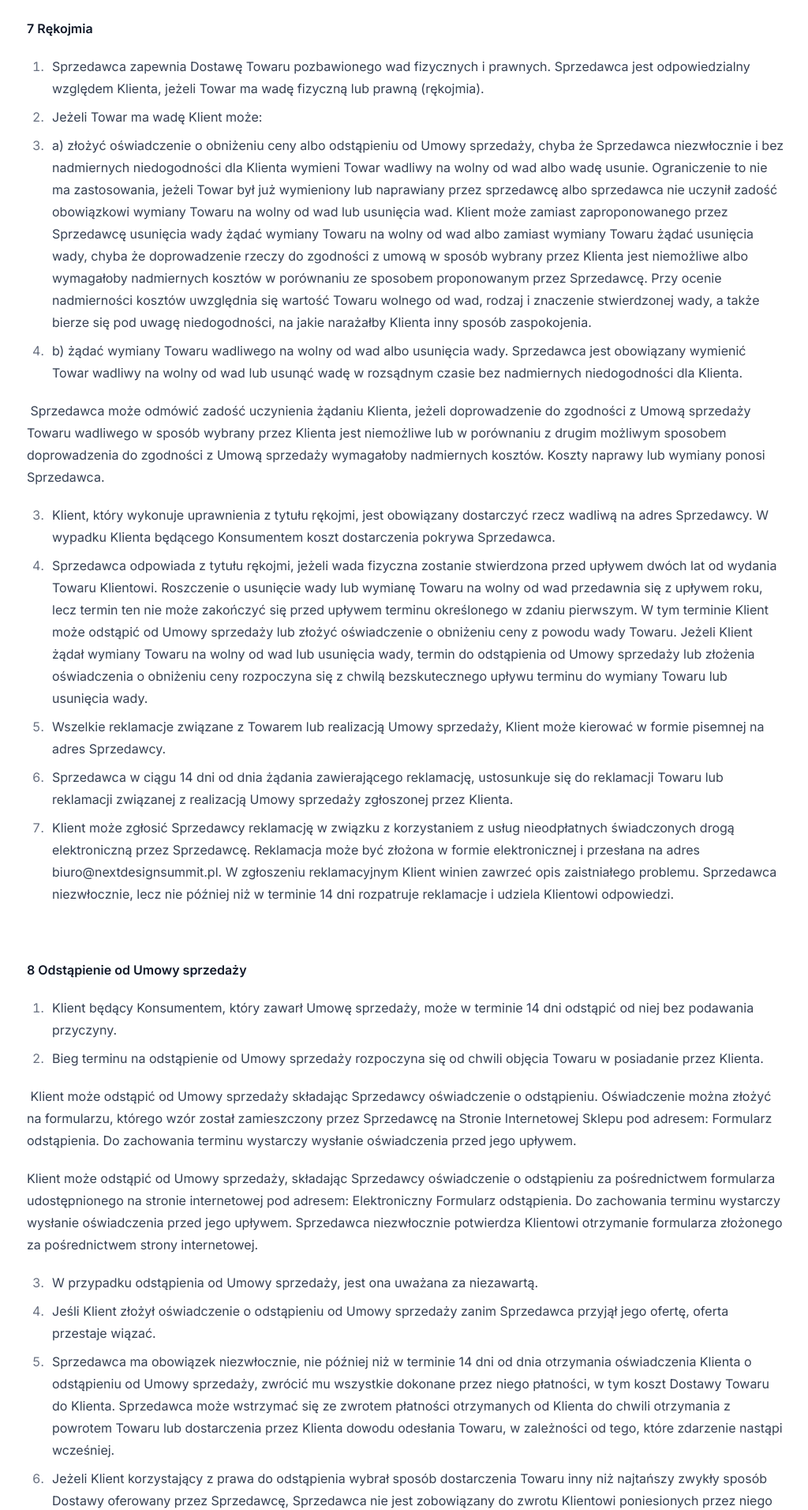
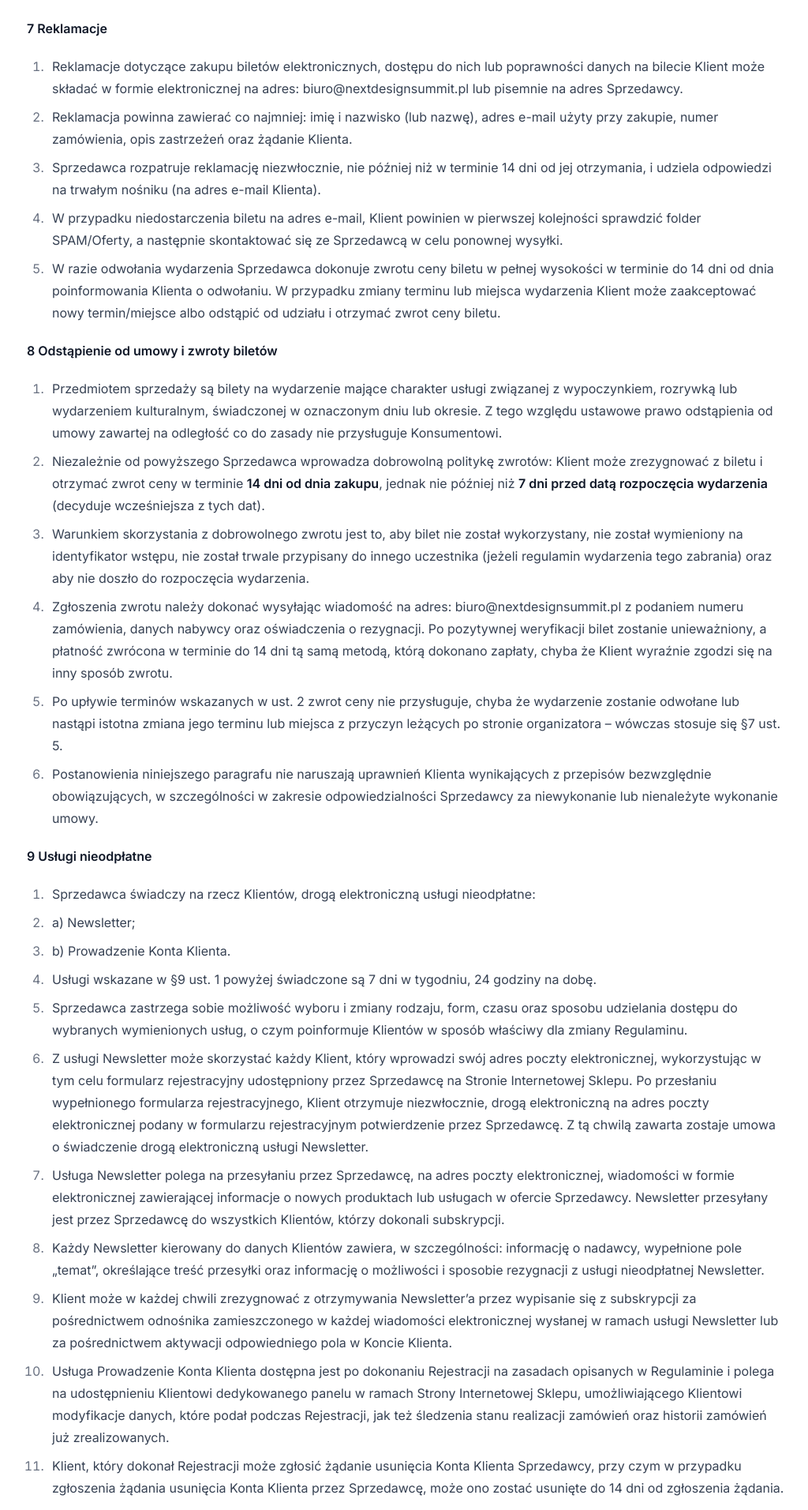
Before and after one commit to wk93/nextdesignsummit.pl, a Next.js app: page /regulamin in a window 1280 px wide. Shown: the part 4280-6192 px from the top of the page at 79% size, without its empty margins (126-1150 px from the left). Built offline with nearby package versions, Linux system fonts and the light colour scheme.

Commit message:
update terms

```diff
--- a/data.ts
+++ b/data.ts
@@ -102,50 +102,66 @@ export const terms = `<p><span style="font-weight: 400;">Niniejszy Regulamin okr
 <li><span style="font-weight: 400;"> Sprzedawca, zgodnie z wolą Klienta, dołącza do przesyłki będącej przedmiotem Dostawy paragon albo fakturę VAT obejmującą dostarczane Towary.</span></li>
 </ol>
 <p>&nbsp;</p>
-<p><strong>7 Rękojmia</strong></p>
+<p><strong>7 Reklamacje</strong></p>
 <ol>
-<li><span style="font-weight: 400;"> Sprzedawca zapewnia Dostawę Towaru pozbawionego wad fizycznych i prawnych. Sprzedawca jest odpowiedzialny względem Klienta, jeżeli Towar ma wadę fizyczną lub prawną (rękojmia).</span></li>
-<li><span style="font-weight: 400;"> Jeżeli Towar ma wadę Klient może:</span></li>
-<li><span style="font-weight: 400;">a) złożyć oświadczenie o obniżeniu ceny albo odstąpieniu od Umowy sprzedaży, chyba że Sprzedawca niezwłocznie i bez nadmiernych niedogodności dla Klienta wymieni Towar wadliwy na wolny od wad albo wadę usunie. Ograniczenie to nie ma zastosowania, jeżeli Towar był już wymieniony lub naprawiany przez sprzedawcę albo sprzedawca nie uczynił zadość obowiązkowi wymiany Towaru na wolny od wad lub usunięcia wad. Klient może zamiast zaproponowanego przez Sprzedawcę usunięcia wady żądać wymiany Towaru na wolny od wad albo zamiast wymiany Towaru żądać usunięcia wady, chyba że doprowadzenie rzeczy do zgodności z umową w spos&oacute;b wybrany przez Klienta jest niemożliwe albo wymagałoby nadmiernych koszt&oacute;w w por&oacute;wnaniu ze sposobem proponowanym przez Sprzedawcę. Przy ocenie nadmierności koszt&oacute;w uwzględnia się wartość Towaru wolnego od wad, rodzaj i znaczenie stwierdzonej wady, a także bierze się pod uwagę niedogodności, na jakie narażałby Klienta inny spos&oacute;b zaspokojenia.</span></li>
-<li><span style="font-weight: 400;">b) żądać wymiany Towaru wadliwego na wolny od wad albo usunięcia wady. Sprzedawca jest obowiązany wymienić Towar wadliwy na wolny od wad lub usunąć wadę w rozsądnym czasie bez nadmiernych niedogodności dla Klienta.</span></li>
+  <li><span style="font-weight:400;">
+    Reklamacje dotyczące zakupu biletów elektronicznych, dostępu do nich lub poprawności danych na bilecie
+    Klient może składać w formie elektronicznej na adres: biuro@nextdesignsummit.pl lub pisemnie na adres Sprzedawcy.
+  </span></li>
+  <li><span style="font-weight:400;">
+    Reklamacja powinna zawierać co najmniej: imię i nazwisko (lub nazwę), adres e-mail użyty przy zakupie,
+    numer zamówienia, opis zastrzeżeń oraz żądanie Klienta.
+  </span></li>
+  <li><span style="font-weight:400;">
+    Sprzedawca rozpatruje reklamację niezwłocznie, nie później niż w terminie 14 dni od jej otrzymania,
+    i udziela odpowiedzi na trwałym nośniku (na adres e-mail Klienta).
+  </span></li>
+  <li><span style="font-weight:400;">
+    W przypadku niedostarczenia biletu na adres e-mail, Klient powinien w pierwszej kolejności sprawdzić folder SPAM/Oferty,
+    a następnie skontaktować się ze Sprzedawcą w celu ponownej wysyłki.
+  </span></li>
+  <li><span style="font-weight:400;">
+    W razie odwołania wydarzenia Sprzedawca dokonuje zwrotu ceny biletu w pełnej wysokości w terminie do 14 dni
+    od dnia poinformowania Klienta o odwołaniu. W przypadku zmiany terminu lub miejsca wydarzenia Klient może
+    zaakceptować nowy termin/miejsce albo odstąpić od udziału i otrzymać zwrot ceny biletu.
+  </span></li>
 </ol>
-<p><span style="font-weight: 400;">&nbsp;Sprzedawca może odm&oacute;wić zadość uczynienia żądaniu Klienta, jeżeli doprowadzenie do zgodności z Umową sprzedaży Towaru wadliwego w spos&oacute;b wybrany przez Klienta jest niemożliwe lub w por&oacute;wnaniu z drugim możliwym sposobem doprowadzenia do zgodności z Umową sprzedaży wymagałoby nadmiernych koszt&oacute;w. Koszty naprawy lub wymiany ponosi Sprzedawca.</span></p>
-<ol start="3">
-<li><span style="font-weight: 400;"> Klient, kt&oacute;ry wykonuje uprawnienia z tytułu rękojmi, jest obowiązany dostarczyć rzecz wadliwą na adres Sprzedawcy. W wypadku Klienta będącego Konsumentem koszt dostarczenia pokrywa Sprzedawca.</span></li>
-<li><span style="font-weight: 400;"> Sprzedawca odpowiada z tytułu rękojmi, jeżeli wada fizyczna zostanie stwierdzona przed upływem dw&oacute;ch lat od wydania Towaru Klientowi. Roszczenie o usunięcie wady lub wymianę Towaru na wolny od wad przedawnia się z upływem roku, lecz termin ten nie może zakończyć się przed upływem terminu określonego w zdaniu pierwszym. W tym terminie Klient może odstąpić od Umowy sprzedaży lub złożyć oświadczenie o obniżeniu ceny z powodu wady Towaru. Jeżeli Klient żądał wymiany Towaru na wolny od wad lub usunięcia wady, termin do odstąpienia od Umowy sprzedaży lub złożenia oświadczenia o obniżeniu ceny rozpoczyna się z chwilą bezskutecznego upływu terminu do wymiany Towaru lub usunięcia wady.</span></li>
-<li><span style="font-weight: 400;"> Wszelkie reklamacje związane z Towarem lub realizacją Umowy sprzedaży, Klient może kierować w formie pisemnej na adres Sprzedawcy.</span></li>
-<li><span style="font-weight: 400;"> Sprzedawca w ciągu 14 dni od dnia żądania zawierającego reklamację, ustosunkuje się do reklamacji Towaru lub reklamacji związanej z realizacją Umowy sprzedaży zgłoszonej przez Klienta.</span></li>
-<li><span style="font-weight: 400;"> Klient może zgłosić Sprzedawcy reklamację w związku z korzystaniem z usług nieodpłatnych świadczonych drogą elektroniczną przez Sprzedawcę. Reklamacja może być złożona w formie elektronicznej i przesłana na adres biuro@nextdesignsummit.pl. W zgłoszeniu reklamacyjnym Klient winien zawrzeć opis zaistniałego problemu. Sprzedawca niezwłocznie, lecz nie p&oacute;źniej niż w terminie 14 dni rozpatruje reklamacje i udziela Klientowi odpowiedzi.</span></li>
+<p><strong>8 Odstąpienie od umowy i zwroty biletów</strong></p>
+<ol>
+  <li><span style="font-weight:400;">
+    Przedmiotem sprzedaży są bilety na wydarzenie mające charakter usługi związanej z wypoczynkiem,
+    rozrywką lub wydarzeniem kulturalnym, świadczonej w oznaczonym dniu lub okresie.
+    Z tego względu ustawowe prawo odstąpienia od umowy zawartej na odległość co do zasady nie przysługuje Konsumentowi.
+  </span></li>
+
+  <li><span style="font-weight:400;">
+    Niezależnie od powyższego Sprzedawca wprowadza dobrowolną politykę zwrotów:
+    Klient może zrezygnować z biletu i otrzymać zwrot ceny w terminie <strong>14 dni od dnia zakupu</strong>,
+    jednak nie później niż <strong>7 dni przed datą rozpoczęcia wydarzenia</strong> (decyduje wcześniejsza z tych dat).
+  </span></li>
+
+  <li><span style="font-weight:400;">
+    Warunkiem skorzystania z dobrowolnego zwrotu jest to, aby bilet nie został wykorzystany,
+    nie został wymieniony na identyfikator wstępu, nie został trwale przypisany do innego uczestnika
+    (jeżeli regulamin wydarzenia tego zabrania) oraz aby nie doszło do rozpoczęcia wydarzenia.
+  </span></li>
+
+  <li><span style="font-weight:400;">
+    Zgłoszenia zwrotu należy dokonać wysyłając wiadomość na adres: biuro@nextdesignsummit.pl z podaniem numeru zamówienia,
+    danych nabywcy oraz oświadczenia o rezygnacji. Po pozytywnej weryfikacji bilet zostanie unieważniony,
+    a płatność zwrócona w terminie do 14 dni tą samą metodą, którą dokonano zapłaty, chyba że Klient wyraźnie zgodzi się na inny sposób zwrotu.
+  </span></li>
+
+  <li><span style="font-weight:400;">
+    Po upływie terminów wskazanych w ust. 2 zwrot ceny nie przysługuje, chyba że wydarzenie zostanie odwołane
+    lub nastąpi istotna zmiana jego terminu lub miejsca z przyczyn leżących po stronie organizatora – wówczas stosuje się §7 ust. 5.
+  </span></li>
+
+  <li><span style="font-weight:400;">
+    Postanowienia niniejszego paragrafu nie naruszają uprawnień Klienta wynikających z przepisów bezwzględnie obowiązujących,
+    w szczególności w zakresie odpowiedzialności Sprzedawcy za niewykonanie lub nienależyte wykonanie umowy.
+  </span></li>
 </ol>
-<p>&nbsp;</p>
-<p><strong>8 Odstąpienie od Umowy sprzedaży</strong></p>
-<ol>
-<li><span style="font-weight: 400;"> Klient będący Konsumentem, kt&oacute;ry zawarł Umowę sprzedaży, może w terminie 14 dni odstąpić od niej bez podawania przyczyny.</span></li>
-<li><span style="font-weight: 400;"> Bieg terminu na odstąpienie od Umowy sprzedaży rozpoczyna się od chwili objęcia Towaru w posiadanie przez Klienta.</span></li>
-</ol>
-<p><span style="font-weight: 400;">&nbsp;Klient może odstąpić od Umowy sprzedaży składając Sprzedawcy oświadczenie o odstąpieniu. Oświadczenie można złożyć na formularzu, kt&oacute;rego wz&oacute;r został zamieszczony przez Sprzedawcę na Stronie Internetowej Sklepu pod adresem: Formularz odstąpienia. Do zachowania terminu wystarczy wysłanie oświadczenia przed jego upływem.</span></p>
-<p><span style="font-weight: 400;">Klient może odstąpić od Umowy sprzedaży, składając Sprzedawcy oświadczenie o odstąpieniu za pośrednictwem formularza udostępnionego na stronie internetowej pod adresem: Elektroniczny Formularz odstąpienia. Do zachowania terminu wystarczy wysłanie oświadczenia przed jego upływem. Sprzedawca niezwłocznie potwierdza Klientowi otrzymanie formularza złożonego za pośrednictwem strony internetowej.</span></p>
-<ol start="3">
-<li><span style="font-weight: 400;"> W przypadku odstąpienia od Umowy sprzedaży, jest ona uważana za niezawartą.</span></li>
-<li><span style="font-weight: 400;"> Jeśli Klient złożył oświadczenie o odstąpieniu od Umowy sprzedaży zanim Sprzedawca przyjął jego ofertę, oferta przestaje wiązać.</span></li>
-<li><span style="font-weight: 400;"> Sprzedawca ma obowiązek niezwłocznie, nie p&oacute;źniej niż w terminie 14 dni od dnia otrzymania oświadczenia Klienta o odstąpieniu od Umowy sprzedaży, zwr&oacute;cić mu wszystkie dokonane przez niego płatności, w tym koszt Dostawy Towaru do Klienta. Sprzedawca może wstrzymać się ze zwrotem płatności otrzymanych od Klienta do chwili otrzymania z powrotem Towaru lub dostarczenia przez Klienta dowodu odesłania Towaru, w zależności od tego, kt&oacute;re zdarzenie nastąpi wcześniej.</span></li>
-<li><span style="font-weight: 400;"> Jeżeli Klient korzystający z prawa do odstąpienia wybrał spos&oacute;b dostarczenia Towaru inny niż najtańszy zwykły spos&oacute;b Dostawy oferowany przez Sprzedawcę, Sprzedawca nie jest zobowiązany do zwrotu Klientowi poniesionych przez niego dodatkowych koszt&oacute;w.</span></li>
-<li><span style="font-weight: 400;"> Klient ma obowiązek zwr&oacute;cić Towar Sprzedawcy niezwłocznie, jednak nie p&oacute;źniej niż w terminie 14 dni od dnia, w kt&oacute;rym odstąpił od Umowy sprzedaży. Do zachowania terminu wystarczy odesłanie Towaru na adres Sprzedawcy przed upływem tego terminu.</span></li>
-<li><span style="font-weight: 400;"> W wypadku odstąpienia Klient ponosi tylko bezpośrednie koszty zwrotu Towaru.</span></li>
-<li><span style="font-weight: 400;"> Jeśli ze względu na sw&oacute;j charakter Towar nie może zostać w zwykłym trybie odesłany pocztą, Sprzedawca informuje Klienta o kosztach zwrotu rzeczy na Stronie Internetowej Sklepu.</span></li>
-<li><span style="font-weight: 400;"> Klient ponosi odpowiedzialność za zmniejszenie wartości Towaru będące wynikiem korzystania z niego w spos&oacute;b wykraczający poza spos&oacute;b konieczny do stwierdzenia charakteru, cech i funkcjonowania Towaru.</span></li>
-<li><span style="font-weight: 400;"> Sprzedawca dokonuje zwrotu płatności przy użyciu takiego samego sposobu zapłaty, jakiego użył Klient, chyba, że Klient wyraźnie zgodził się na inny spos&oacute;b zwrotu, kt&oacute;ry nie wiąże się dla niego z żadnymi kosztami.</span></li>
-<li><span style="font-weight: 400;"> Pozasądowe sposoby rozstrzygania spor&oacute;w:</span></li>
-</ol>
-<p><span style="font-weight: 400;">Informujemy, że Klientowi będącemu konsumentem przysługuje możliwość skorzystania z następujących, pozasądowych sposob&oacute;w rozpatrywania reklamacji oraz dochodzenia roszczeń:&nbsp;</span></p>
-<ol>
-<li><span style="font-weight: 400;">a) możliwość zwr&oacute;cenia się z wnioskiem o przeprowadzenie postępowania w sprawie pozasądowego rozwiązywania spor&oacute;w konsumenckich na podstawie Ustawy z dnia 23 września 2016 r. o pozasądowym rozwiązywaniu spor&oacute;w konsumenckich (Dz. U. z 2016 r., poz. 1823),</span></li>
-<li><span style="font-weight: 400;">b) wystąpienie z wnioskiem o rozpoznanie sprawy przez Stały Polubowny Sąd Konsumencki działający przy odpowiednim Wojew&oacute;dzkim Inspektoracie Inspekcji Handlowej,</span></li>
-<li><span style="font-weight: 400;">c) zwr&oacute;cenie się do Miejskiego Rzecznika Praw Konsument&oacute;w o pomoc w zakresie ochrony interes&oacute;w i praw konsument&oacute;w (np. http://konsument.um.warszawa.pl/). Bezpłatną pomoc konsumentom w zakresie ochrony ich praw i interes&oacute;w świadczą także organizacje społeczne, takie jak m.in. Federacja Konsument&oacute;w,</span></li>
-</ol>
-<p><span style="font-weight: 400;">&nbsp;Jeżeli dokonujesz zakupu Towar&oacute;w jako konsument, jesteś także uprawniony do skorzystania z pozasądowego sposobu rozpatrywania spor&oacute;w i dochodzenia roszczeń w postaci platformy interaktywnej ODR (Online Dispute Resolution), zgodnie z Rozporządzeniem Parlamentu Europejskiego i Rady (UE) Nr 524/2013 z dnia 21 maja 2013 r. w sprawie internetowego systemu rozstrzygania spor&oacute;w konsumenckich oraz zmiany Rozporządzenia (WE) nr 2006/2004 i dyrektywy 2009/WE, zwanym dalej &bdquo;ROZPORZĄDZENIEM W SPRAWIE ODR&rdquo;.</span></p>
-<p><span style="font-weight: 400;">Stosownie do Art. 1 Rozporządzenia w sprawie ODR celem powstania platformy ODR jest udostępnienie konsumentom narzędzia ułatwiającego niezależne, bezstronne, przejrzyste, skuteczne, szybkie i sprawiedliwe pozasądowe rozstrzyganie przez internet spor&oacute;w między konsumentami i przedsiębiorcami na terytorium Unii Europejskiej.</span></p>
-<p>&nbsp;</p>
 <p><strong>9 Usługi nieodpłatne</strong></p>
 <ol>
 <li><span style="font-weight: 400;"> Sprzedawca świadczy na rzecz Klient&oacute;w, drogą elektroniczną usługi nieodpłatne:</span></li>
```
